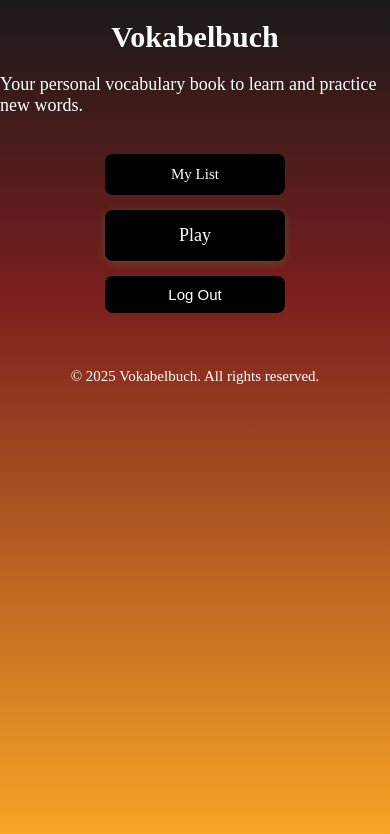
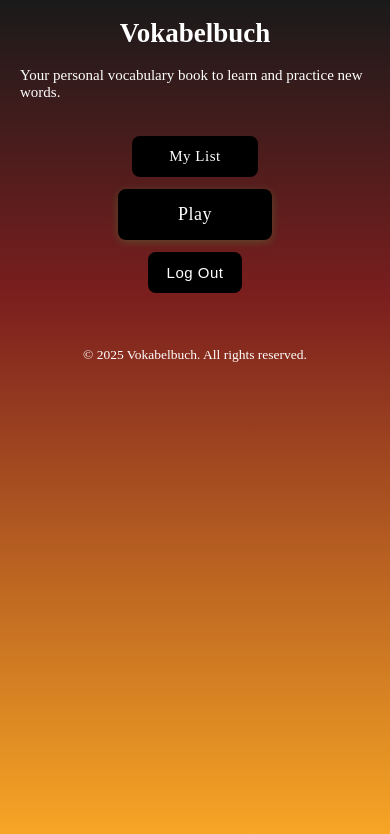
Before and after one commit to mertrasna/vokabelbuch, a React (Vite) app in the folder client/: page /welcome in a window 390 px wide. Shown: the top 834 px of the page. Built offline with nearby package versions, Linux system fonts and the light colour scheme; no server answers; sample sign-in values are in the browser's storage.

Commit message:
responsiveness update

```diff
--- a/client/src/pages/WelcomePage.css
+++ b/client/src/pages/WelcomePage.css
@@ -34,8 +34,10 @@
     text-decoration: none; /* removes underline from links */
     text-align: center;
     display: inline-block;
-    width: auto;
-    min-width: 120px;
+    width: 200px; /* fixed width for all buttons */
+    min-width: 200px;
+    font-weight: 500; /* consistent font weight */
+    letter-spacing: 0.5px; /* consistent letter spacing */
 }
 
 .list-button:hover, .play-button:hover, .logout-button:hover {
@@ -66,26 +68,44 @@ footer {
 @media (max-width: 600px) {
   .welcome-header {
     font-size: 1.2rem;
+    padding: 0 20px;
   }
   .vokabelbuch {
     font-size: 2rem;
   }
   .button-container {
     gap: 15px;
+    align-items: center;
+    padding: 0 20px;
   }
-  .list-button, .play-button {
-    font-size: 1rem;
-    padding: 12px 10px;
+  .list-button, .play-button, .logout-button {
+    font-size: 1.1rem;
+    padding: 15px 20px;
+    width: 100%;
+    max-width: 280px;
+    min-width: auto;
   }
   footer {
-    font-size: 1rem;
+    font-size: 0.9rem;
     position: static;
     margin-top: 20px;
     text-align: center;
-  }
-  .logout-button {
-    width: 100%;
-    font-size: 1rem;
-    padding: 10px 0;
+    padding: 0 20px;
   }
 }
+
+@media (max-width: 400px) {
+  .welcome-header {
+    font-size: 1rem;
+  }
+  .vokabelbuch {
+    font-size: 1.8rem;
+  }
+  .list-button, .play-button, .logout-button {
+    font-size: 1rem;
+    padding: 12px 16px;
+  }
+  .button-container {
+    gap: 12px;
+  }
+}
```
